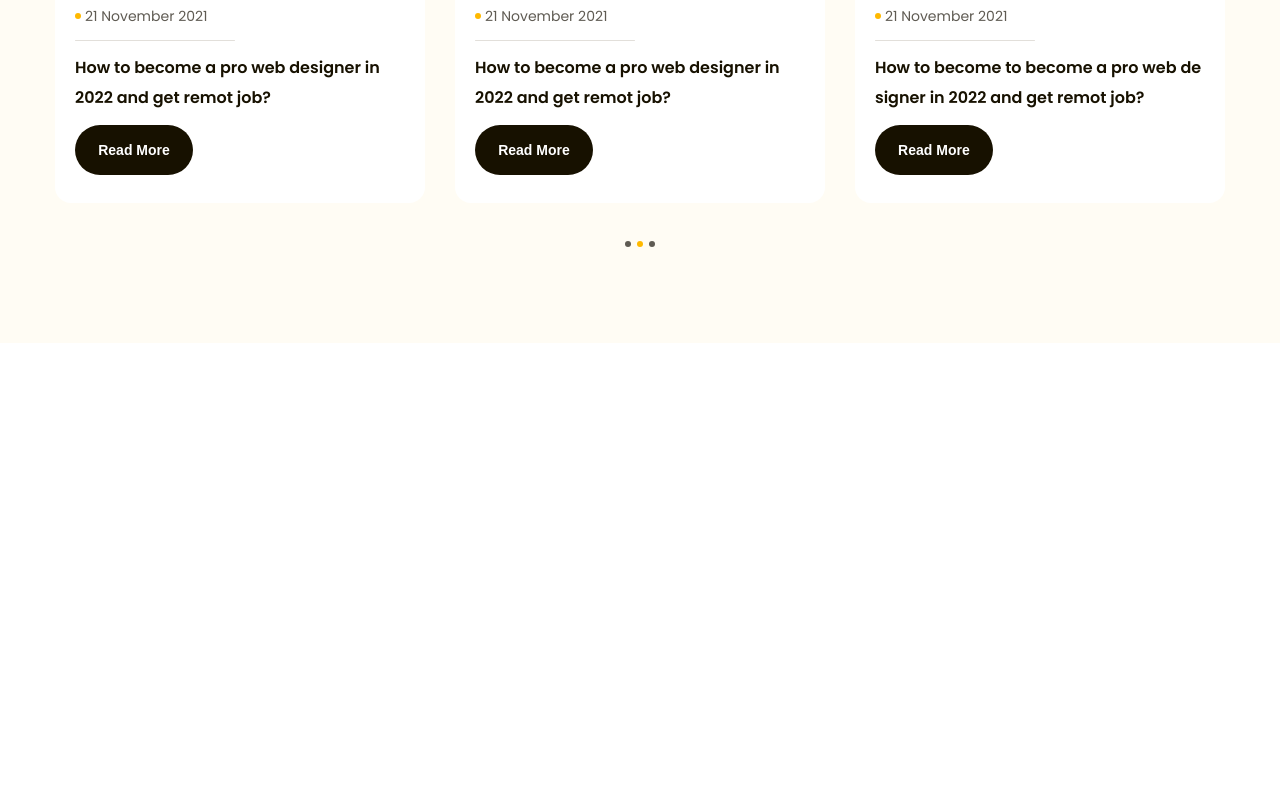
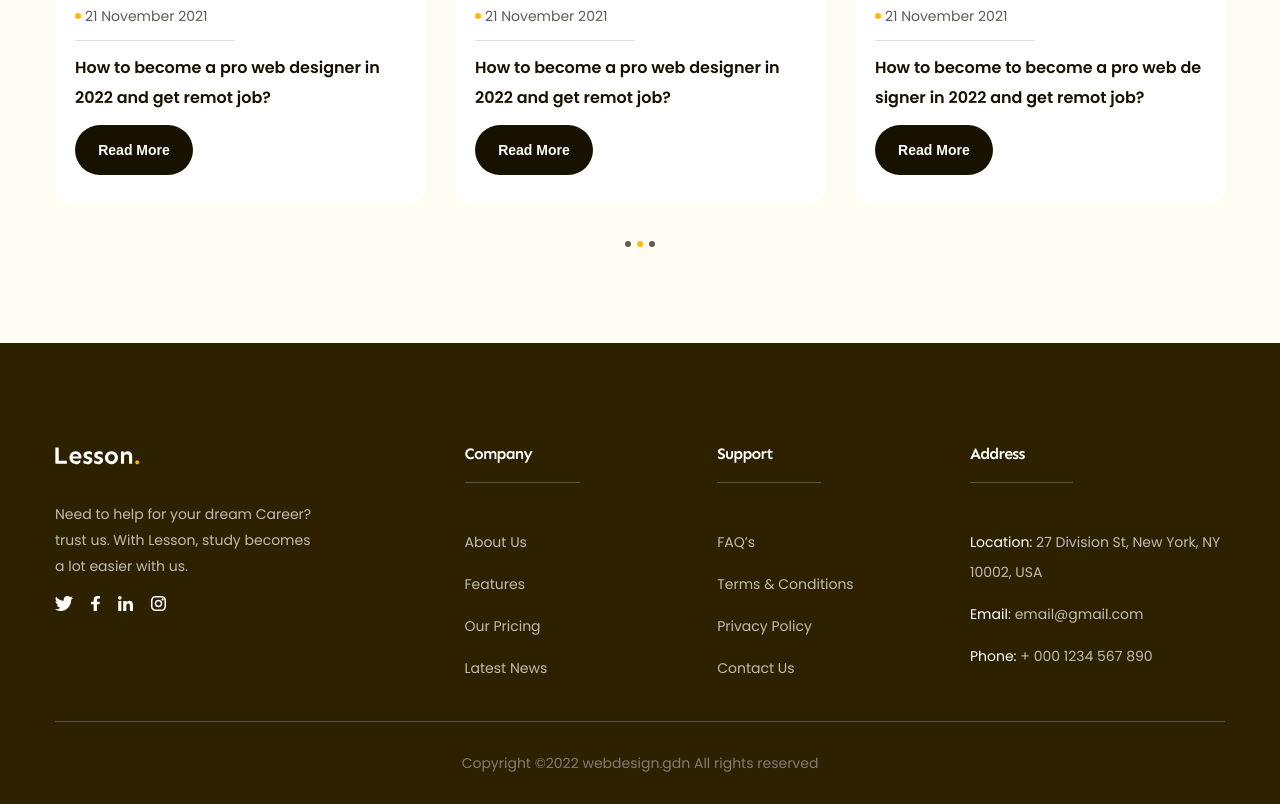
Before and after one commit to MayMay203/Education-Platform-Website-UI, a plain HTML site: page index.html in a window 1280 px wide. Shown: the part 4349-5153 px from the top of the page. Before the commit the page ends 4692 px from the top, so only its background shows below. Drawn offline with Linux system fonts and the light colour scheme.

Commit message:
build UI of the footer section

```diff
--- a/assets/css/styles.css
+++ b/assets/css/styles.css
@@ -85,6 +85,20 @@ html, body{
     font-size: 1.6rem;
     font-weight: 400;
     line-height: 28px
+}
+
+.sub-desc{
+    color: #BFBCB2;
+    font-size: 1.4rem;
+    font-weight: 400;
+    line-height: 26px;
+}
+
+.lv3{
+    color: var(--white);
+    font-size: 1.6rem;
+    font-weight: 600;
+    line-height: 28px;
 }
 
 /* Header */
@@ -713,3 +727,77 @@ html, body{
     background-color: var(--primary-color);
     cursor: default;
 }
+
+.footer{
+    background-color: var(--brown-color);
+    padding: 96px 0 28px;
+}
+
+.footer .row{
+    display: flex;
+}
+
+.footer li {
+    margin-top: 12px;
+}
+
+.footer li a{
+    color: #BFBCB2;
+    font-size: 1.4rem;
+    font-weight: 400;
+    line-height: 26px;
+    text-decoration: none;
+}
+
+.footer .column{
+    width: 21.6%;
+}
+
+.footer .column:first-child{
+    width: 35%;
+}
+
+.foot-desc{
+    margin-top: 18px;
+    width: 267px;
+}
+
+.footer .social{
+    margin-top: 12px;
+    display: flex;
+    gap: 18px;
+}
+
+.footer .social a:hover{
+    opacity: 0.8;
+}
+
+.footer .list{
+    margin-top: 28px;
+}
+
+.footer .title{
+    display: inline-block;
+    padding-bottom: 14px;
+    padding-right: 48px;
+    border-bottom:1px solid #59554B;;
+}
+
+.footer .list strong{
+    color: var(--white);
+    font-weight: 600px;
+}
+
+.footer .row{
+    padding-bottom: 38px;
+    border-bottom: 1px solid #59554B;;
+}
+
+.footer .copy-right{
+    margin-top: 28px;
+    color: #807D74;
+    text-align: center;
+    font-size: 1.4rem;
+    font-weight: 400;
+    line-height: 26px;
+}
--- a/index.html
+++ b/index.html
@@ -49,7 +49,7 @@
             </div>
         </div>
     </header>
-    <main style="height: 1000px;">
+    <main>
                 <!-- Hero -->
                 <div class="hero">
             <div class="main-content">
@@ -412,8 +412,88 @@
                 </div>
         </div>
     </main>
-    <footer></footer>
+    <!-- Footer -->
+    <footer class="footer">
+        <div class="main-content">
+            <div class="row">
+                <!-- Column 1 -->
+                <div class="column">
+                    <img src="./assets/img/logo-white.svg" alt="Logo" class="logo">
+                    <p class="sub-desc foot-desc">Need to help for your dream Career? trust us. With Lesson, study becomes a lot easier
+                        with us.</p>
+                    <div class="social">
+                        <a href="">
+                            <img src="./assets/img/Twitter.svg" alt="Twitter" class="image">
+                        </a>
+                        <a href="">
+                            <img src="/assets/img/Facebook.svg" alt="Facebook" class="image">
+                        </a>
+                        <a href="">
+                            <img src="./assets/img/Linkedin.svg" alt="Linkedin" class="image">
+                        </a>
+                        <a href="">
+                            <img src="./assets/img/Instagram.svg" alt="Instagram" class="image">
+                        </a>
+                    </div>
+                </div>
+                <!-- Column 2 -->
+                <div class="column">
+                    <h3 class="heading lv3 title">Company</h3>
+                    <ul class="list">
+                        <li>
+                            <a href="#!">About Us</a>
+                        </li>
+                        <li>
+                            <a href="#!">Features</a>
+                        </li>
+                        <li>
+                            <a href="#!">Our Pricing</a>
+                        </li>
+                        <li>
+                            <a href="#!">Latest News</a>
+                        </li>
+                    </ul>
+                </div>
+                <!-- Column 3 -->
+                <div class="column">
+                    <h3 class="heading lv3 title">Support</h3>
+                    <ul class="list">
+                        <li>
+                            <a href="#!">FAQ’s</a>
+                        </li>
+                        <li>
+                            <a href="#!">Terms & Conditions</a>
+                        </li>
+                        <li>
+                            <a href="#!">Privacy Policy</a>
+                        </li>
+                        <li>
+                            <a href="#!">Contact Us</a>
+                        </li>
+                    </ul>
+                </div>
+                <!-- Column 4 -->
+                <div class="column">
+                    <h3 class="heading lv3 title">Address</h3>
+                    <ul class="list">
+                        <li>
+                            <a href="#!"><strong>Location: </strong>27 Division St, New York, NY 10002, USA</a>
+                        </li>
+                        <li>
+                            <a href="#!"><strong>Email: </strong>email@gmail.com</a>
+                        </li>
+                        <li>
+                            <a href="#!"><strong>Phone: </strong>+ 000 1234 567 890</a>
+                        </li>
+                    </ul>
+                </div>
+
+            </div>
+            <div class="copy-right">
+                <p>Copyright ©2022 webdesign.gdn All rights reserved</p>
+            </div>
+        </div>
+    </footer>
 </body>
 <script src="./assets/script/script.js"></script>
-
 </html>
```
Also changed, not shown: assets/img/Facebook.svg (added), assets/img/Instagram.svg (added), assets/img/Linkedin.svg (added), assets/img/Twitter.svg (added), assets/img/logo-white.svg (added).
